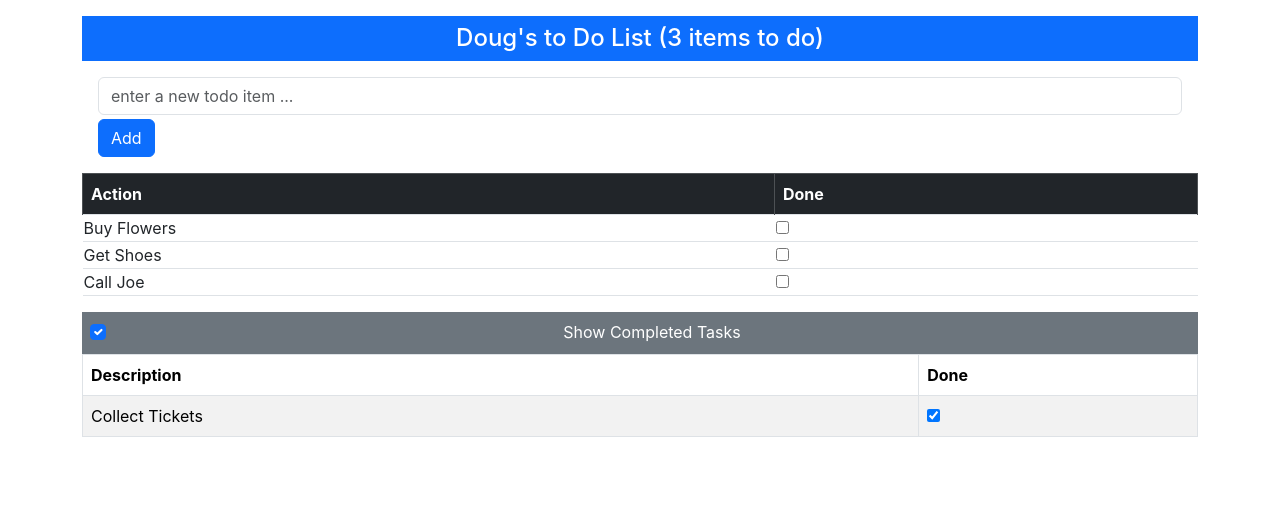
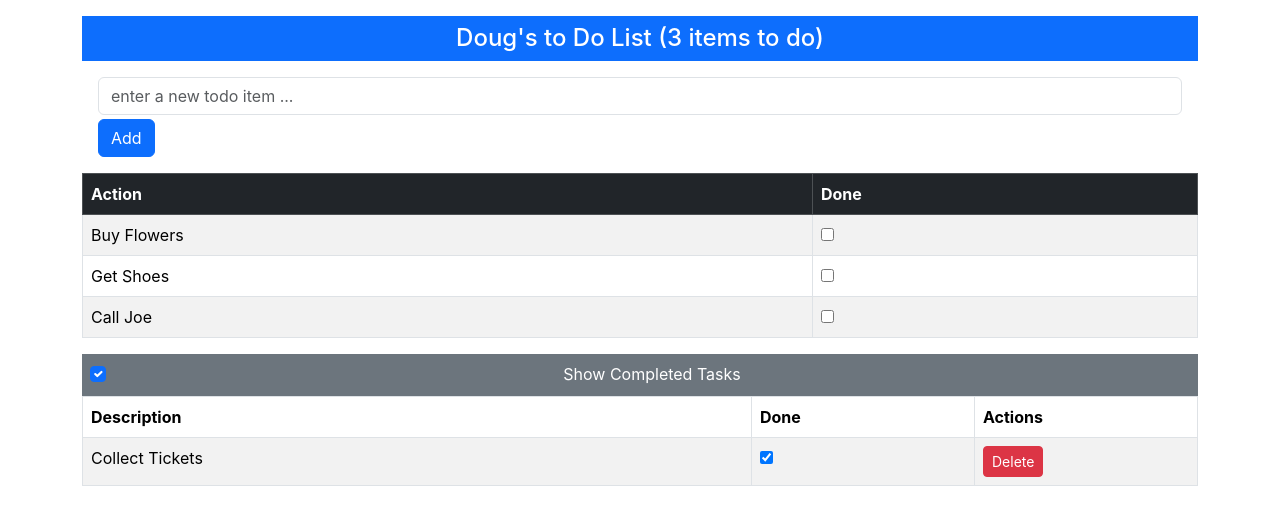
Before and after one commit to SukhWave/reacttodo2025, a React (Create React App) app in the folder todo/: page / in a window 1280 px wide. Shown: the top 524 px of the page. Built offline with nearby package versions, Linux system fonts and the light colour scheme; the HTML template or start-up script is replaced by a standard one.

Commit message:
Added Individual Delete

```diff
--- a/todo/src/App.js
+++ b/todo/src/App.js
@@ -31,14 +31,23 @@
       item.action === todo.action
         ? { ...item, done: !item.done }
         : item
-  );
+    );
     setTodoItems(updatedTodos);
-      localStorage.setItem("todos", JSON.stringify(updatedTodos));
+     localStorage.setItem("todos", JSON.stringify(updatedTodos));
   };
 
-  const todoTableRows = (doneValue) => todoItems.filter(item => item.done === doneValue).map(item =>
-    <TodoRow key={ item.action } item={ item } toggle={ toggleTodo } />
-  )
+  const deleteTodo = (todo) => {
+    if (todo.done) {
+      const updatedTodos = todoItems.filter(item => item.action !== todo.action);
+      setTodoItems(updatedTodos);
+      localStorage.setItem("todos", JSON.stringify(updatedTodos));
+    }
+  };
+
+
+  // const todoTableRows = (doneValue) => todoItems.filter(item => item.done === doneValue).map(item =>
+  //   <TodoRow key={ item.action } item={ item } toggle={ toggleTodo } />
+  // )
 
   useEffect(() => {
     try {
@@ -82,30 +91,46 @@
           </tr>
         </thead>
         <tbody>
+          {todoItems.filter(item => !item.done).map(item => (
+            <TodoRow
+              key={item.action}
+              item={item}
+              toggle={toggleTodo}
+              // no deleteTodo prop passed here
+            />
+          ))}
         </tbody>
-        { todoTableRows(false) }
       </table>
 
-              <div className="bg-secondary text-white text-center p-2">
+      <div className="bg-secondary text-white text-center p-2">
           <VisibilityControl
             description="Completed Tasks"
             isChecked={showCompleted}
             callback={(checked) => setShowCompleted(checked)} />
         </div>
 
-        { showCompleted &&
+        {showCompleted && (
         <table className="table table-striped table-bordered">
           <thead>
             <tr>
-              <th style={{width: "75%"}} >Description</th>
-              <th style={{width: "25%"}}>Done</th>
+              <th style={{ width: "60%" }}>Description</th>
+              <th style={{ width: "20%" }}>Done</th>
+              <th style={{ width: "20%" }}>Actions</th> {/* Delete button */}
             </tr>
           </thead>
           <tbody>
-            { todoTableRows(true) }
+            {todoItems.filter(item => item.done).map(item => (
+              <TodoRow
+                key={item.action}
+                item={item}
+                toggle={toggleTodo}
+                deleteTodo={deleteTodo} // only passed here
+              />
+            ))}
           </tbody>
         </table>
-        }
+      )}
+
     </div>
   );
 }
--- a/todo/src/TodoRow.js
+++ b/todo/src/TodoRow.js
@@ -1,24 +1,22 @@
 import React from 'react';
 
-function TodoRow({item, toggle})
-{
-
-    const onToggle = () => {
-        toggle(item);
-    };
+function TodoRow({ item, toggle, deleteTodo }) {
+  const onToggle = () => toggle(item);
+  const onDelete = () => deleteTodo && deleteTodo(item);
 
   return (
     <tr>
+      <td>{item.action}</td>
       <td>
-                { item.action }
+        <input type="checkbox" checked={item.done} onChange={onToggle} />
       </td>
+      {deleteTodo && (
         <td>
-                <input
-                    type="checkbox"
-                    checked={ item.done }
-                    onChange={ onToggle }
-                    />
+          <button className="btn btn-danger btn-sm" onClick={onDelete}>
+            Delete
+          </button>
         </td>
+      )}
     </tr>
   );
 }
```
Lines whose indentation alone changed are shown as unchanged.
